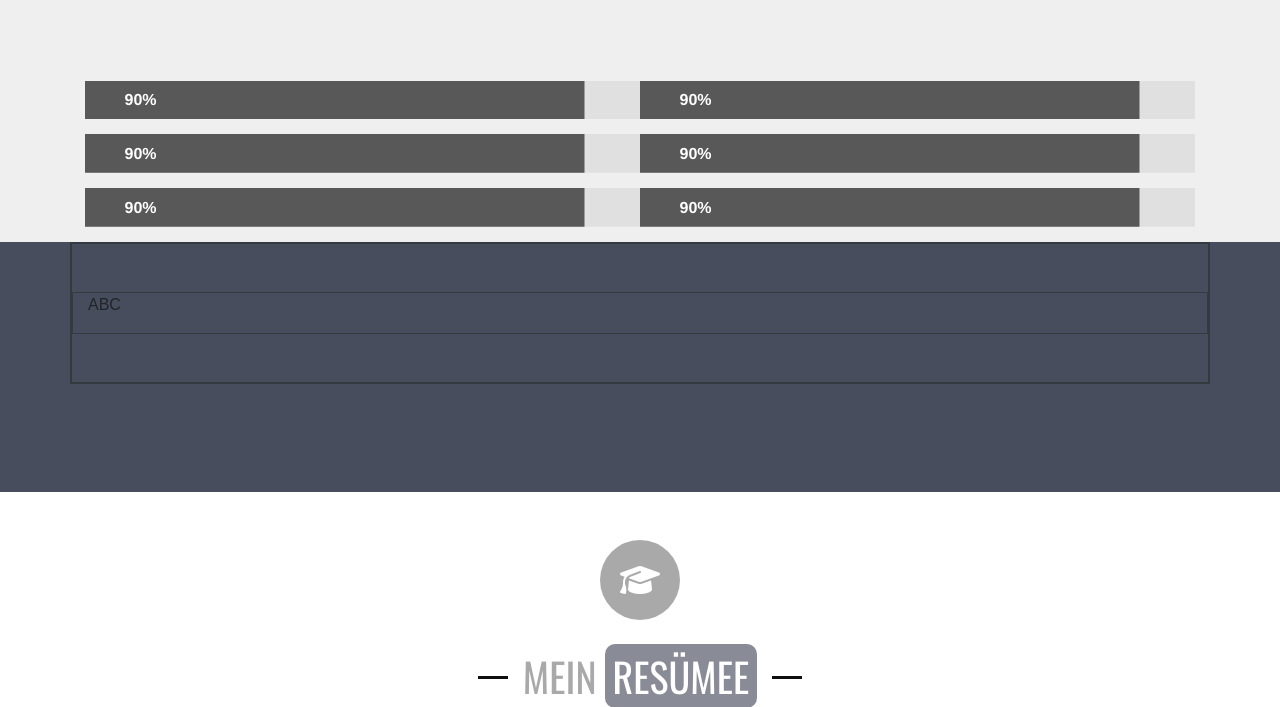
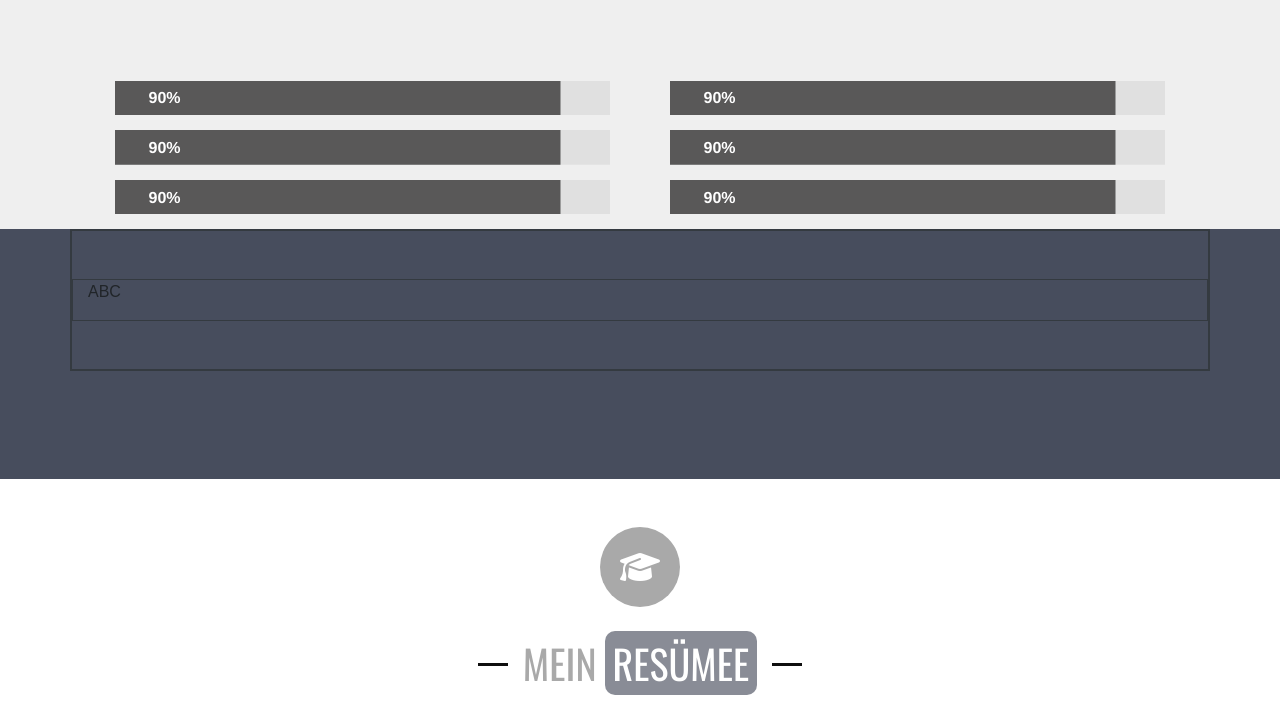
Before and after one commit to QVllasa/Homepage_old, a PHP site: page /home.html in a window 1280 px wide. Shown: the part 3520-4227 px from the top of the page. Run offline with PHP 8.4, Linux system fonts and the light colour scheme; some libraries are stand-ins or nearby versions.

Commit message:
working on main content

```diff
--- a/Development/css/freelancestyle.css
+++ b/Development/css/freelancestyle.css
@@ -1,4 +1,4 @@
-.freelancer {
+.freelancer-section {
   height: 250px;
   background-color: #474D5D;
 }
--- a/Development/home.html
+++ b/Development/home.html
@@ -16,12 +16,13 @@
   <!--  <link rel="stylesheet" href="https://stackpath.bootstrapcdn.com/bootstrap/4.3.1/css/bootstrap.min.css"-->
   <!--        integrity="sha384-ggOyR0iXCbMQv3Xipma34MD+dH/1fQ784/j6cY/iJTQUOhcWr7x9JvoRxT2MZw1T" crossorigin="anonymous">-->
   <!-- kasserver bootstrap style -->
+  <link rel="stylesheet" href="bootstrap4/css/bootstrap.min.css" type="text/css">
   <!--own stylsheets-->
   <link rel="stylesheet" href="css/homestyle.css" type="text/css">
   <link rel="stylesheet" href="css/resumestyle.css" type="text/css">
   <link rel="stylesheet" href="css/freelancestyle.css" type="text/css">
   <!--end own stylesheets-->
-  <link rel="stylesheet" href="bootstrap4/css/bootstrap.min.css" type="text/css">
+
 
 
   <meta name="theme-color" content="#fafefa">
@@ -682,7 +683,7 @@
   </div>
 
   <!-- freelancer -->
-  <div class="container-fluid freelancer">
+  <div class="container-fluid freelancer-section">
     <div class="container border border-dark">
       <div class="row border border-dark justify-content-center">
         <div class="col-lg-12 border border-dark m-5 ">
```
